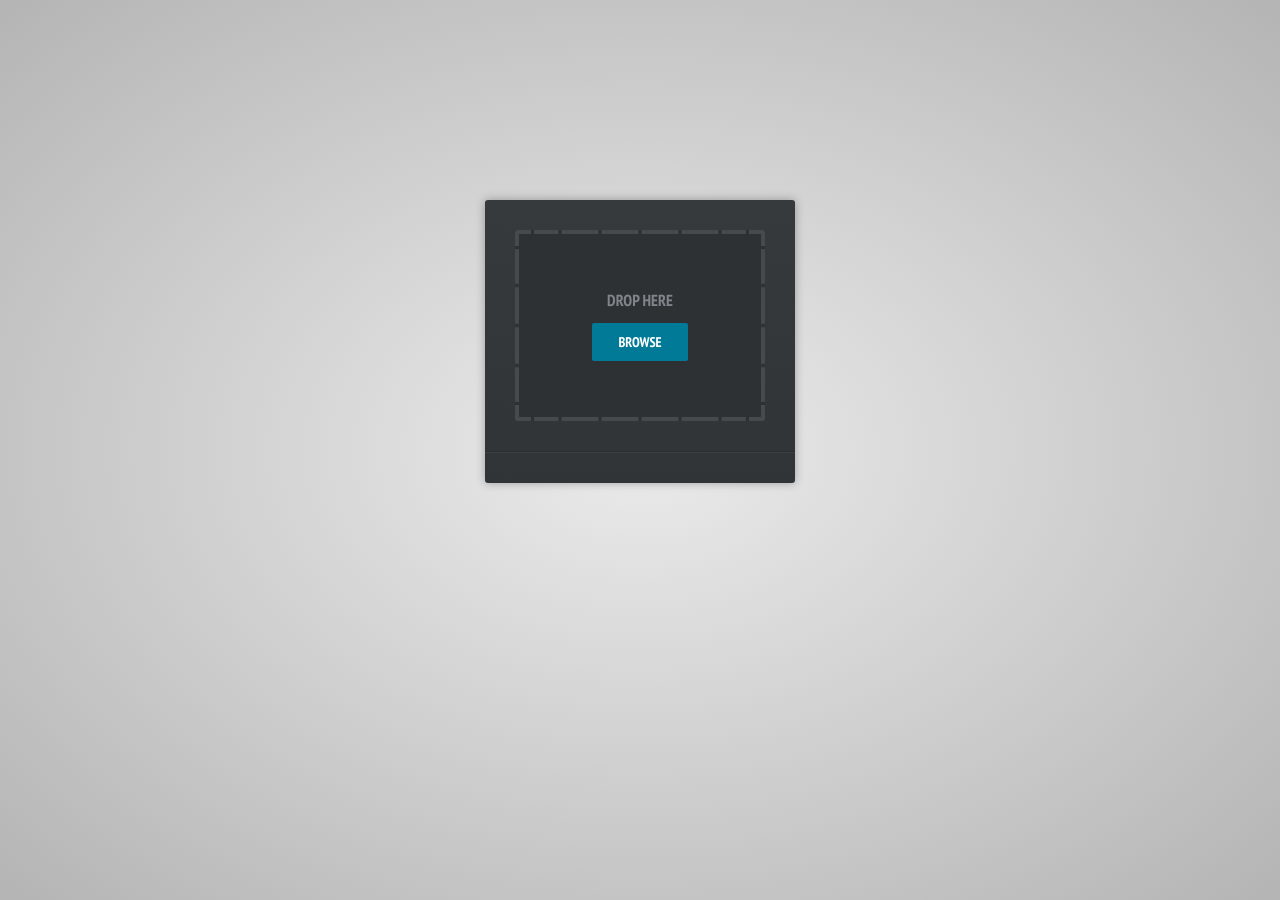
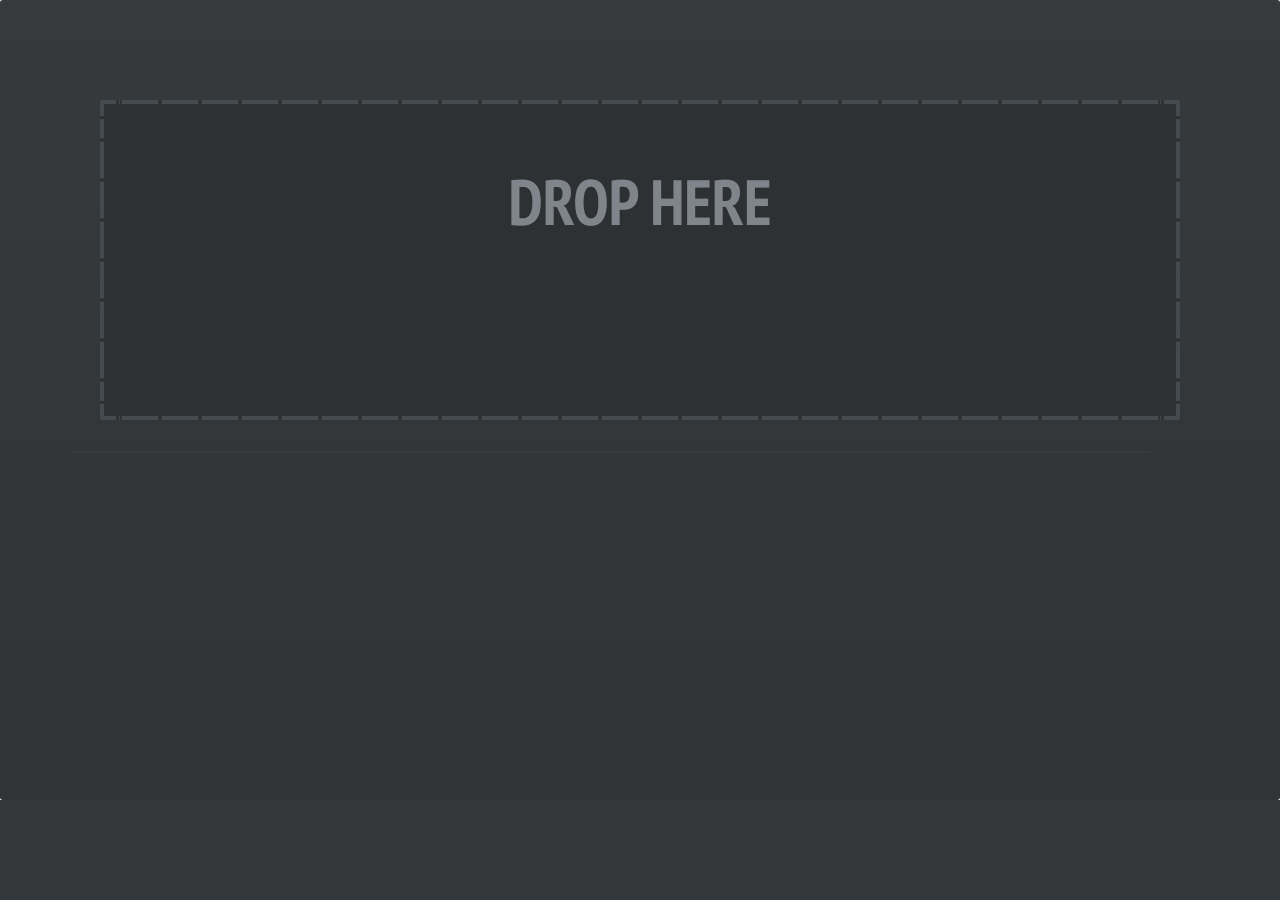
Before and after one commit to strin/sharead, a Python web app: template frontend/template/upload.html in a window 1280 px wide. After the commit the page ends 800 px from the top, so only its background shows below. Run offline with Jinja, Linux system fonts and the light colour scheme; the template is opened without the code that fills it, so the values that code supplies are empty.

Commit message:
upload functionality directly in recents

```diff
--- a/frontend/static/css/upload.css
+++ b/frontend/static/css/upload.css
@@ -14,7 +14,7 @@
 --------------------------*/
 
 
-html{
+/*html{
     background-color:#ebebec;
 
     background-image:-webkit-radial-gradient(center, #ebebec, #b4b4b4);
@@ -27,7 +27,7 @@ html{
 body{
     font:15px/1.3 Arial, sans-serif;
     color: #4f4f4f;
-}
+}*/
 
 a, a:visited {
     outline:none;
@@ -74,7 +74,7 @@ section, footer, header, aside{
     text-align: center;
     text-transform: uppercase;
 
-    font-size:16px;
+    font-size:64px;
     font-weight:bold;
     color:#7f858a;
 }
--- a/frontend/static/js/upload.js
+++ b/frontend/static/js/upload.js
@@ -15,9 +15,9 @@ $(function(){
         dropZone: $('#drop'),
 
         done: function(e, data) {
-            console.log(data.context);
             data.context.find('#filename')[0].dataset.filehash = data.result.filehash
             data.context.find('#filename')[0].value = data.result.filename
+            window.location.href = 'recents'
         },
 
         // This function is called when a file is added to the queue;
--- a/frontend/template/upload.html
+++ b/frontend/template/upload.html
@@ -23,15 +23,39 @@
 		<!-- Mustache Templating Engine -->
 		<script src="js/mustache.min.js"></script>
 
+		<style type="text/css">
+			html, body {
+				width: 100%;
+				height: 100%;
+				position: relative;
+			}
+			.recents-upload {
+				margin: 0px 0px 0px 0px !important;
+				box-sizing: border-box;
+				padding: 100px 100px 100px 100px !important;
+				width: 100% !important;
+				height: 100% !important;
+				position: absolute;
+			}
+
+			.recents-upload ul {
+				width: 100% !important;
+			}
+
+			.recents-upload #drop {
+				height: 200px;
+			}
+		</style>
+
 	</head>
 
 	<body>
 
-		<form id="upload" method="post" action="upload-submit" enctype="multipart/form-data">
+		<form id="upload" method="post" class="recents-upload" action="upload-submit" enctype="multipart/form-data" >
 			<div id="drop">
 				Drop Here
 
-				<a>Browse</a>
+				<!-- <a>Browse</a> -->
 				<input type="file" name="upl" multiple />
 			</div>
 
@@ -40,6 +64,12 @@
 			</ul>
 
 		</form>
+
+		<div>
+			<h1>main</h1>
+			<button type="button" onclick="alert('hi');">Click Me!</button>
+		</div>
+
 		<!-- Our main JS file -->
 		<script src="js/upload.js"></script>
 	</body>
```
Also changed, not shown: frontend/template/recents.html (+83 -0 lines), 1 other file.
